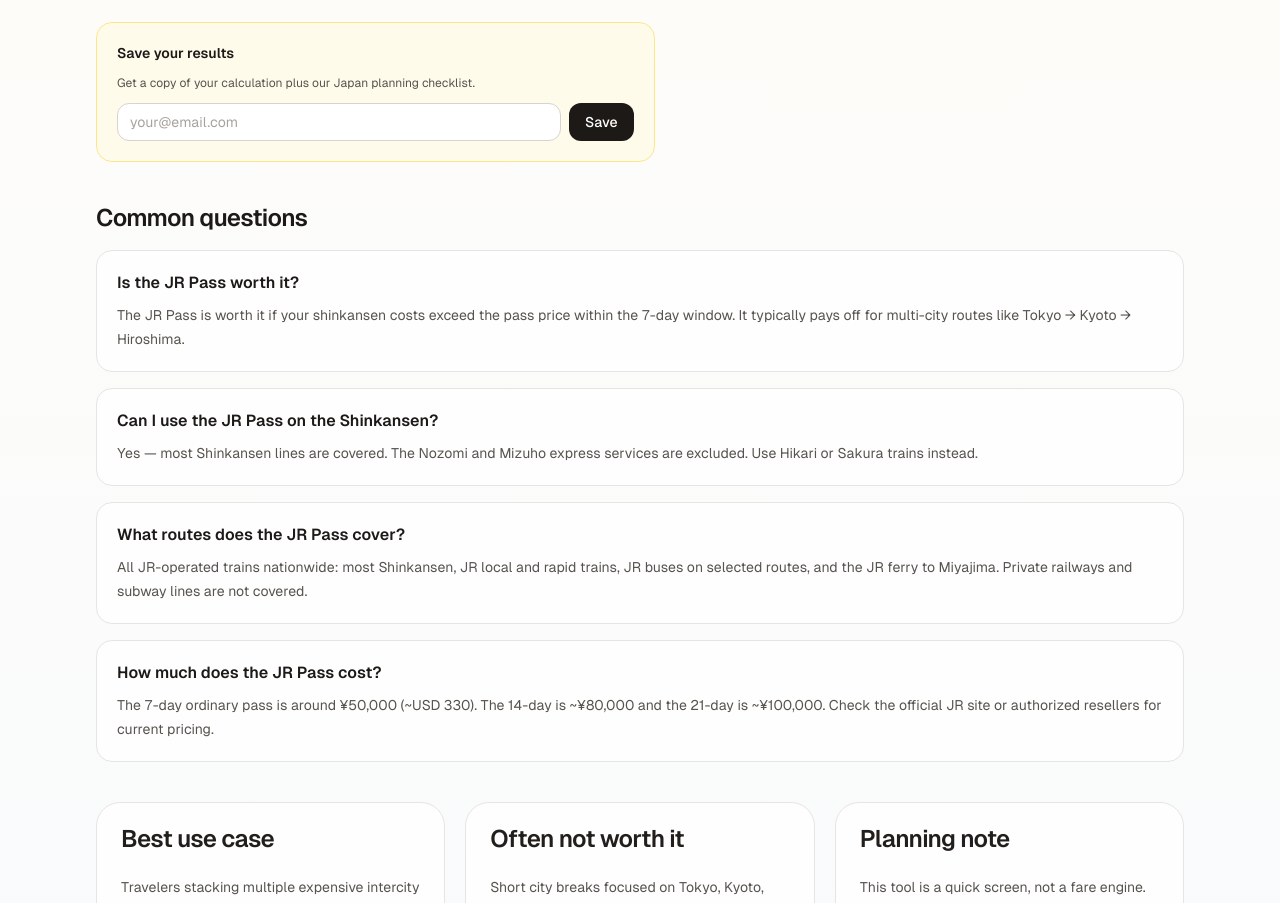
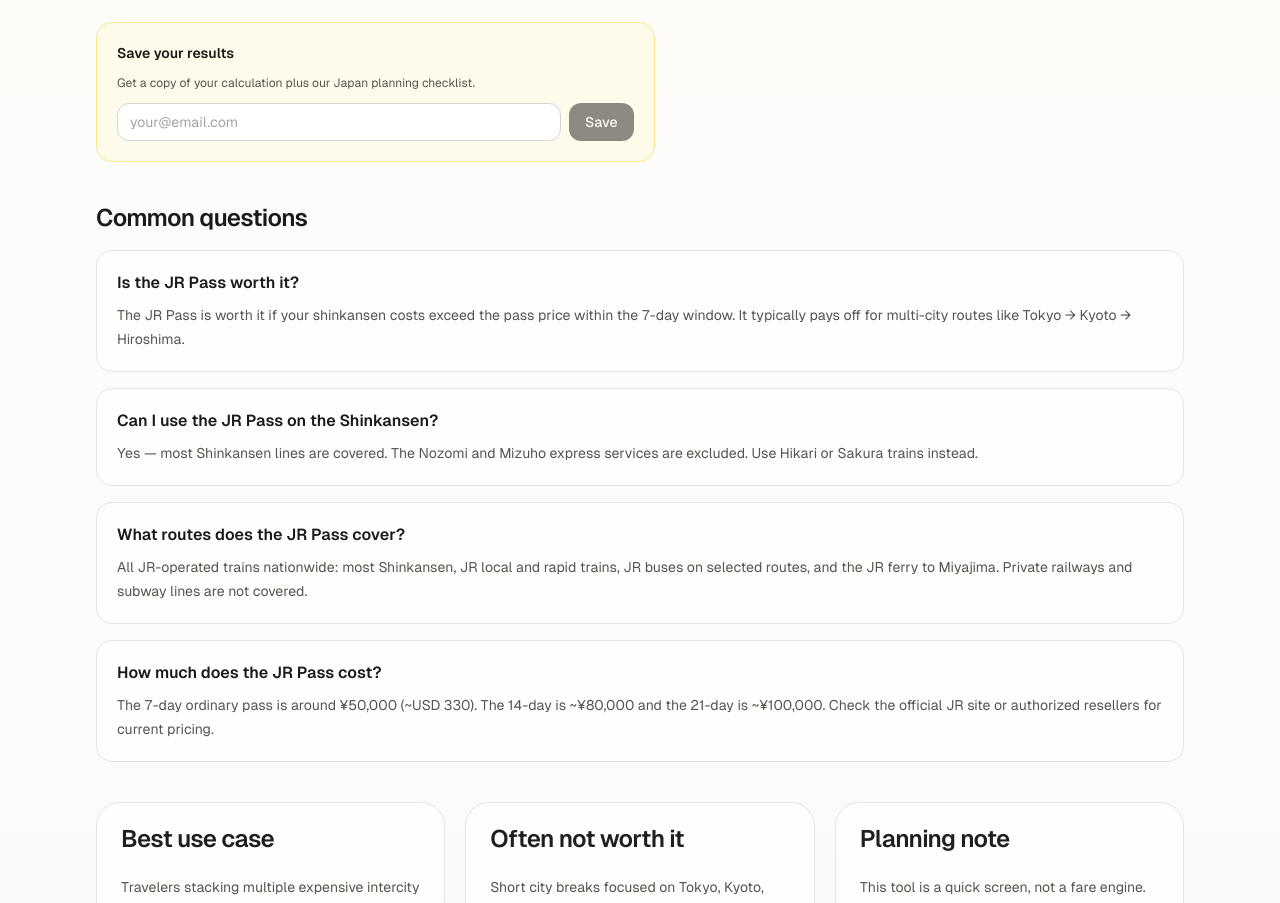
Before and after one commit to amirariff91/japantoolkit, a Next.js app: page /tools/rail-pass-calculator in a window 1280 px wide. Shown: the part 1191-2094 px from the top of the page. Built offline with nearby package versions, Linux system fonts and the light colour scheme; no server answers.

Commit message:
fix: real email capture via Resend API, GA4 via env var (no more hardcoded G-XXX), rail pass save wired

```diff
--- a/app/layout.tsx
+++ b/app/layout.tsx
@@ -42,6 +42,8 @@
   },
 };
 
+const GA_ID = process.env.NEXT_PUBLIC_GA_ID;
+
 export default function RootLayout({
   children,
 }: Readonly<{
@@ -49,16 +51,20 @@
 }>) {
   return (
     <html lang="en">
-      <Script
-        src="https://www.googletagmanager.com/gtag/js?id=G-XXXXXXXXXX"
-        strategy="afterInteractive"
-      />
-      <Script id="ga4-init" strategy="afterInteractive">{`
+      {GA_ID && (
+        <>
+          <Script
+            src={`https://www.googletagmanager.com/gtag/js?id=${GA_ID}`}
+            strategy="afterInteractive"
+          />
+          <Script id="ga4-init" strategy="afterInteractive">{`
   window.dataLayer = window.dataLayer || [];
   function gtag(){dataLayer.push(arguments);}
   gtag("js", new Date());
-  gtag("config", "G-XXXXXXXXXX");
+  gtag("config", "${GA_ID}");
 `}</Script>
+        </>
+      )}
       <body
         className={`${geistSans.variable} ${geistMono.variable} min-h-screen bg-[radial-gradient(circle_at_top,rgba(251,191,36,0.15),transparent_28%),linear-gradient(180deg,#fffaf0_0%,#fffdf8_30%,#f8fafc_100%)] font-sans text-stone-900 antialiased`}
       >
--- a/components/rail-pass-calculator.tsx
+++ b/components/rail-pass-calculator.tsx
@@ -32,7 +32,7 @@
   const [extraTripCost, setExtraTripCost] = useState(12000);
   const [passType, setPassType] = useState<PassType>("7-day");
   const [email, setEmail] = useState("");
-  const [saved, setSaved] = useState(false);
+  const [saveStatus, setSaveStatus] = useState<"idle" | "loading" | "success" | "error">("idle");
 
   const totals = useMemo(() => {
     const presetTotal = selectedRoutes.reduce((sum, routeId) => {
@@ -222,7 +222,7 @@
           )}
         </CardContent>
       </Card>
-      {!saved ? (
+      {saveStatus !== "success" ? (
         <div className="rounded-2xl border border-amber-200 bg-amber-50 p-5 space-y-3">
           <p className="text-sm font-semibold text-stone-900">Save your results</p>
           <p className="text-xs text-stone-600">Get a copy of your calculation plus our Japan planning checklist.</p>
@@ -232,18 +232,36 @@
               placeholder="your@email.com"
               value={email}
               onChange={(e) => setEmail(e.target.value)}
-              className="flex-1 rounded-xl border border-stone-300 px-3 py-2 text-sm text-stone-900 placeholder:text-stone-400 focus:border-amber-500 focus:outline-none"
+              disabled={saveStatus === "loading"}
+              className="flex-1 rounded-xl border border-stone-300 px-3 py-2 text-sm text-stone-900 placeholder:text-stone-400 focus:border-amber-500 focus:outline-none disabled:opacity-50"
             />
             <button
-              onClick={() => { if (email) setSaved(true); }}
-              className="rounded-xl bg-stone-900 px-4 py-2 text-sm font-medium text-white hover:bg-stone-800"
+              disabled={saveStatus === "loading" || !email}
+              onClick={async () => {
+                if (!email) return;
+                setSaveStatus("loading");
+                try {
+                  const res = await fetch("/api/subscribe", {
+                    method: "POST",
+                    headers: { "Content-Type": "application/json" },
+                    body: JSON.stringify({ email }),
+                  });
+                  setSaveStatus(res.ok ? "success" : "error");
+                } catch {
+                  setSaveStatus("error");
+                }
+              }}
+              className="rounded-xl bg-stone-900 px-4 py-2 text-sm font-medium text-white hover:bg-stone-800 disabled:opacity-50"
             >
-              Save
+              {saveStatus === "loading" ? "Sending…" : "Save"}
             </button>
           </div>
+          {saveStatus === "error" && (
+            <p className="text-xs text-red-600">Something went wrong. Try again.</p>
+          )}
         </div>
       ) : (
-        <p className="text-sm text-stone-500 text-center">✓ Saved — check your inbox shortly.</p>
+        <p className="text-sm text-stone-500 text-center">✓ Checklist sent — check your inbox.</p>
       )}
     </div>
   );
```
